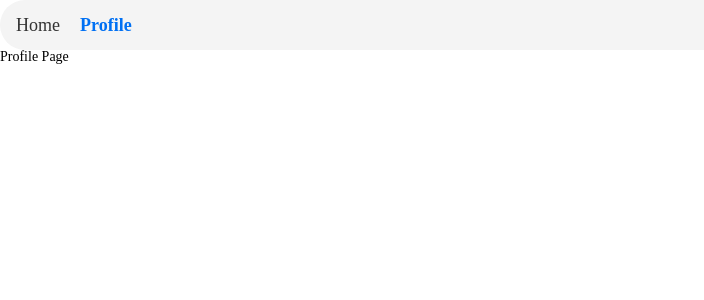
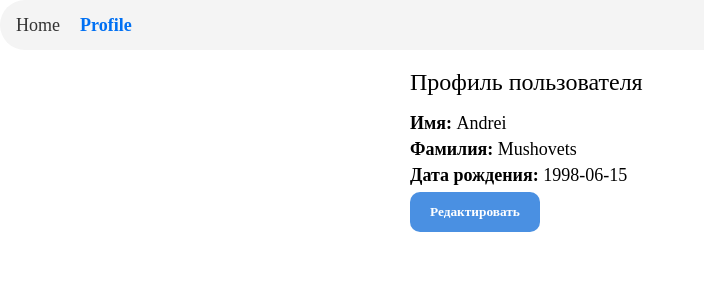
Before and after one commit to andrei-myshoves/Lern-Languages-app, a React (Create React App) app: page /profile in a window 1280 px wide. Shown: the top 300 px of the page, without its empty margins (0-704 px from the left). Built offline with nearby package versions, Linux system fonts and the light colour scheme.

Commit message:
add profile page and her sttyles for profilepage.module.css

```diff
--- a/src/pages/ProfilePage.jsx
+++ /dev/null
@@ -1,3 +0,0 @@
-export default function ProfilePage() {
-    return <h1>Profile Page</h1>
-}
--- /dev/null
+++ b/src/pages/ProfilePage/ProfilePage.jsx
@@ -0,0 +1,73 @@
+import { useState } from 'react'
+import styles from './ProfilePage.module.css'
+import Button from '../../components/UI/Button/Button'
+
+export default function ProfilePage() {
+    const [user, setUser] = useState({
+        firstName: 'Andrei',
+        lastName: 'Mushovets',
+        birthday: '1998-06-15',
+    })
+
+    const [isEditing, setIsEditing] = useState(false)
+
+    const [form, setForm] = useState(user)
+
+    const handleChange = e => {
+        setForm({
+            ...form,
+            [e.target.name]: e.target.value,
+        })
+    }
+
+    const saveChanges = () => {
+        setUser(form)
+        setIsEditing(false)
+    }
+
+    return (
+        <div className={styles.wrapper}>
+            <h2 className={styles.title}>Профиль пользователя</h2>
+
+            {!isEditing && (
+                <div className={styles.info}>
+                    <p>
+                        <strong>Имя:</strong> {user.firstName}
+                    </p>
+                    <p>
+                        <strong>Фамилия:</strong> {user.lastName}
+                    </p>
+                    <p>
+                        <strong>Дата рождения:</strong> {user.birthday}
+                    </p>
+
+                    <Button onClick={() => setIsEditing(true)}>Редактировать</Button>
+                </div>
+            )}
+
+            {isEditing && (
+                <div className={styles.form}>
+                    <label>
+                        Имя:
+                        <input name="firstName" value={form.firstName} onChange={handleChange} />
+                    </label>
+
+                    <label>
+                        Фамилия:
+                        <input name="lastName" value={form.lastName} onChange={handleChange} />
+                    </label>
+
+                    <label>
+                        Дата рождения:
+                        <input type="date" name="birthday" value={form.birthday} onChange={handleChange} />
+                    </label>
+
+                    <div className={styles.actions}>
+                        <Button onClick={saveChanges}>Сохранить</Button>
+                        <Button onClick={() => setIsEditing(false)}>Отмена</Button>
+                    </div>
+                </div>
+            )}
+        </div>
+    )
+}
--- /dev/null
+++ b/src/pages/ProfilePage/ProfilePage.module.css
@@ -0,0 +1,34 @@
+.wrapper {
+    padding: 20px;
+    max-width: 500px;
+    margin: 0 auto;
+}
+
+.title {
+    font-size: 24px;
+    margin-bottom: 20px;
+}
+
+.info p {
+    font-size: 18px;
+    margin-bottom: 8px;
+}
+
+.form {
+    display: flex;
+    flex-direction: column;
+    gap: 15px;
+}
+
+.form input {
+    width: 100%;
+    padding: 8px 10px;
+    margin-top: 5px;
+    font-size: 16px;
+}
+
+.actions {
+    display: flex;
+    gap: 10px;
+    margin-top: 10px;
+}
--- a/src/routes/AppRouter.jsx
+++ b/src/routes/AppRouter.jsx
@@ -1,7 +1,7 @@
 import React from 'react'
 import { Routes, Route } from 'react-router-dom'
 import HomePage from '../pages/HomePage/HomePage.jsx'
-import ProfilePage from '../pages/ProfilePage.jsx'
+import ProfilePage from '../pages/ProfilePage/ProfilePage.jsx'
 import NotFoundPage from '../pages/NotFoundPage.jsx'
 
 export default function AppRouter() {
```
